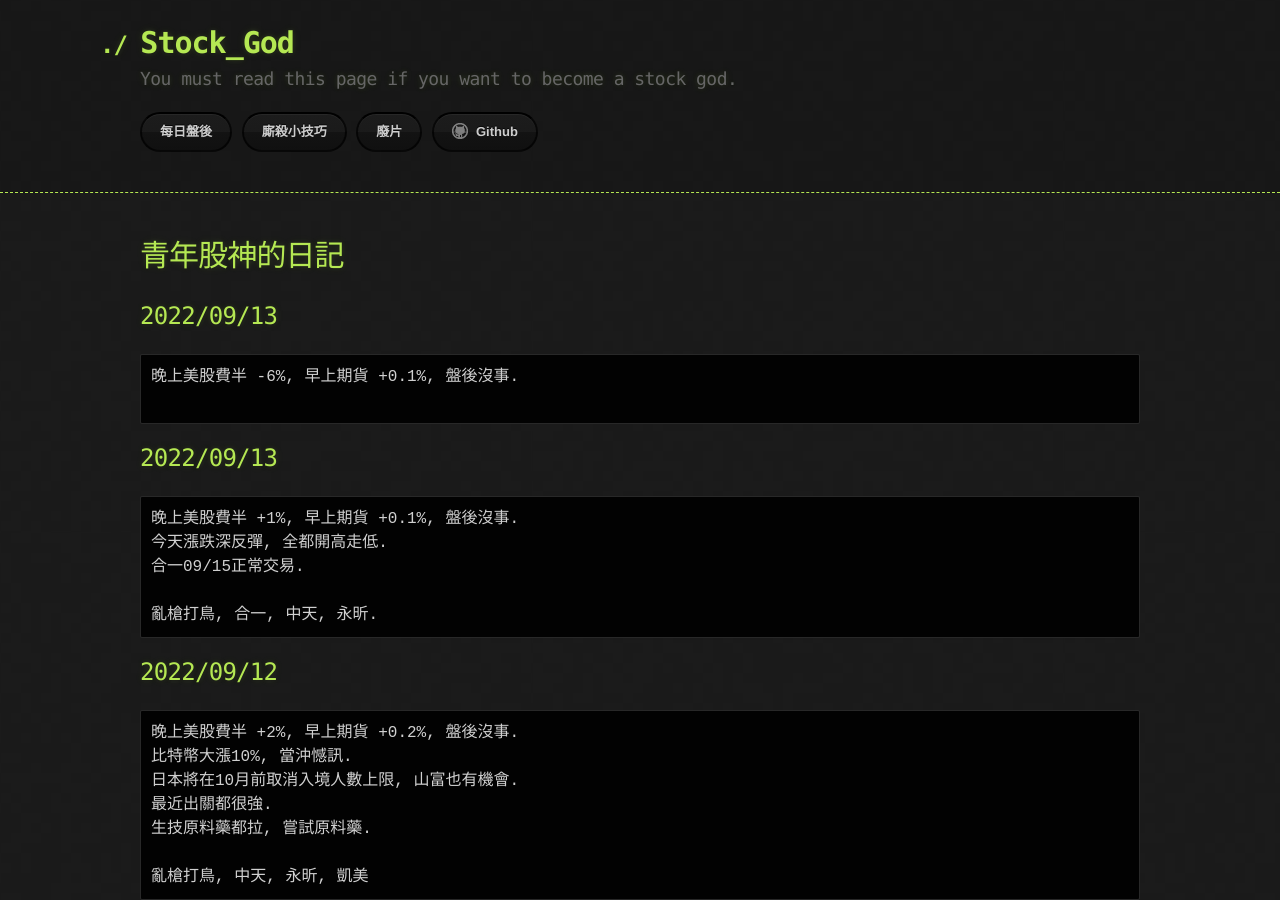
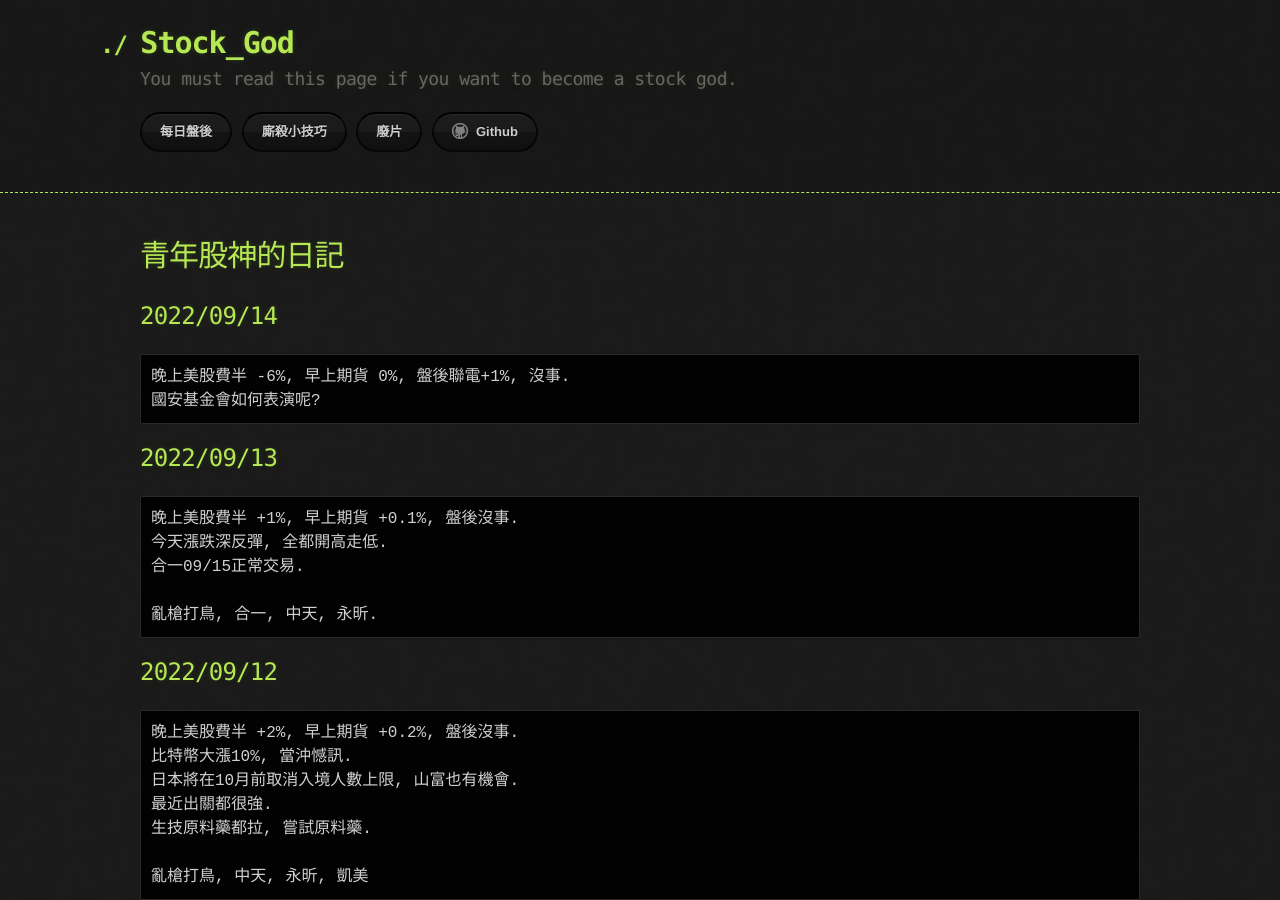
Before and after one commit to lepg5487/Stock_God, a Jekyll site: the page built from index.md, in a window 1280 px wide and 900 px high. Built offline with Jekyll 4.4.1, drawn with Linux system fonts in a browser that asks for light colours; our own code applies the rules of GitHub Pages for plain Markdown files.

Commit message:
Update index.md

````diff
--- a/index.md
+++ b/index.md
@@ -4,10 +4,10 @@ layout: testlayouts
 
 # 青年股神的日記
 
-## 2022/09/13
-```
-晚上美股費半 -6%, 早上期貨 +0.1%, 盤後沒事.
-
+## 2022/09/14
+```
+晚上美股費半 -6%, 早上期貨 0%, 盤後聯電+1%, 沒事.
+國安基金會如何表演呢?
 ```
 
 ## 2022/09/13
````
